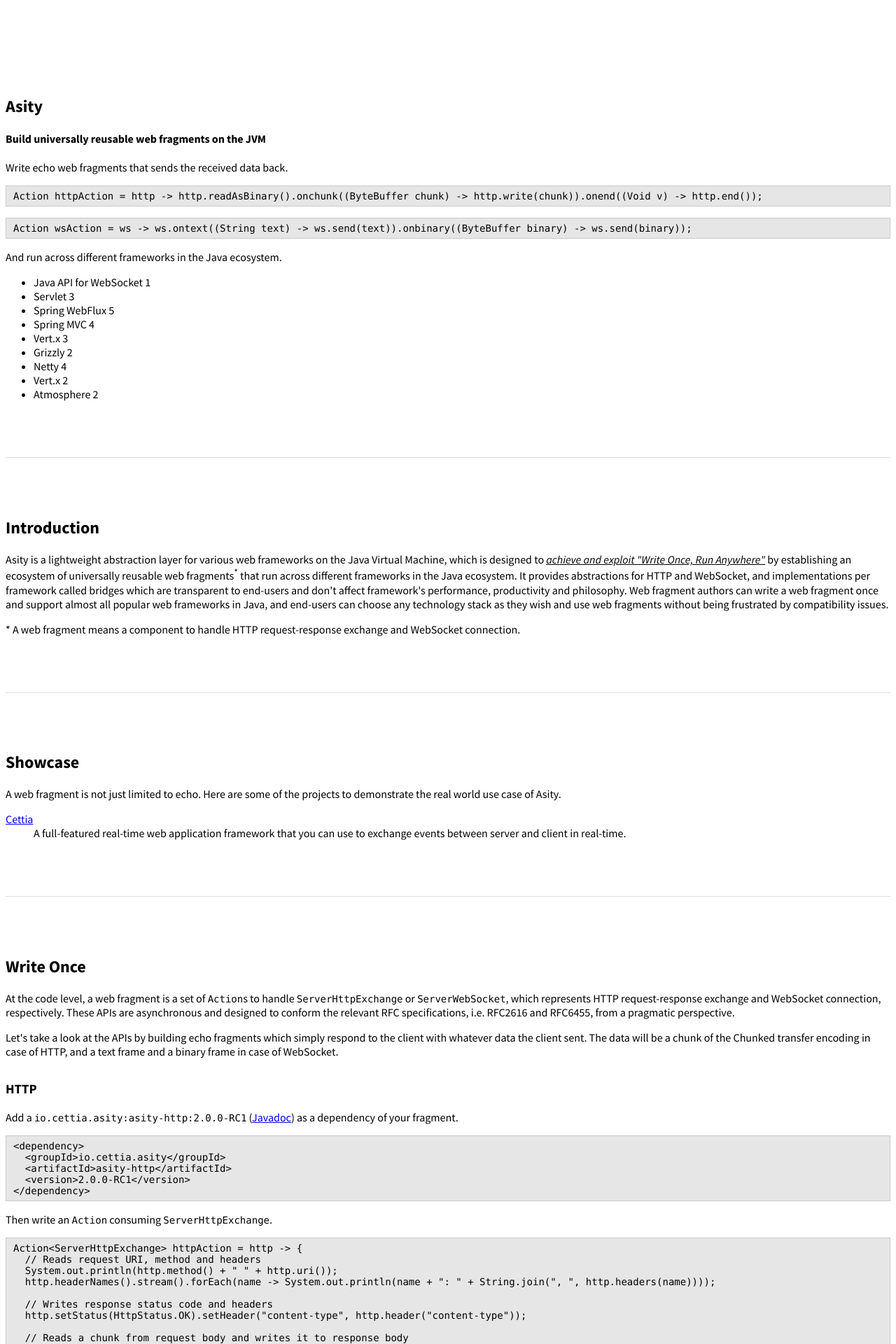
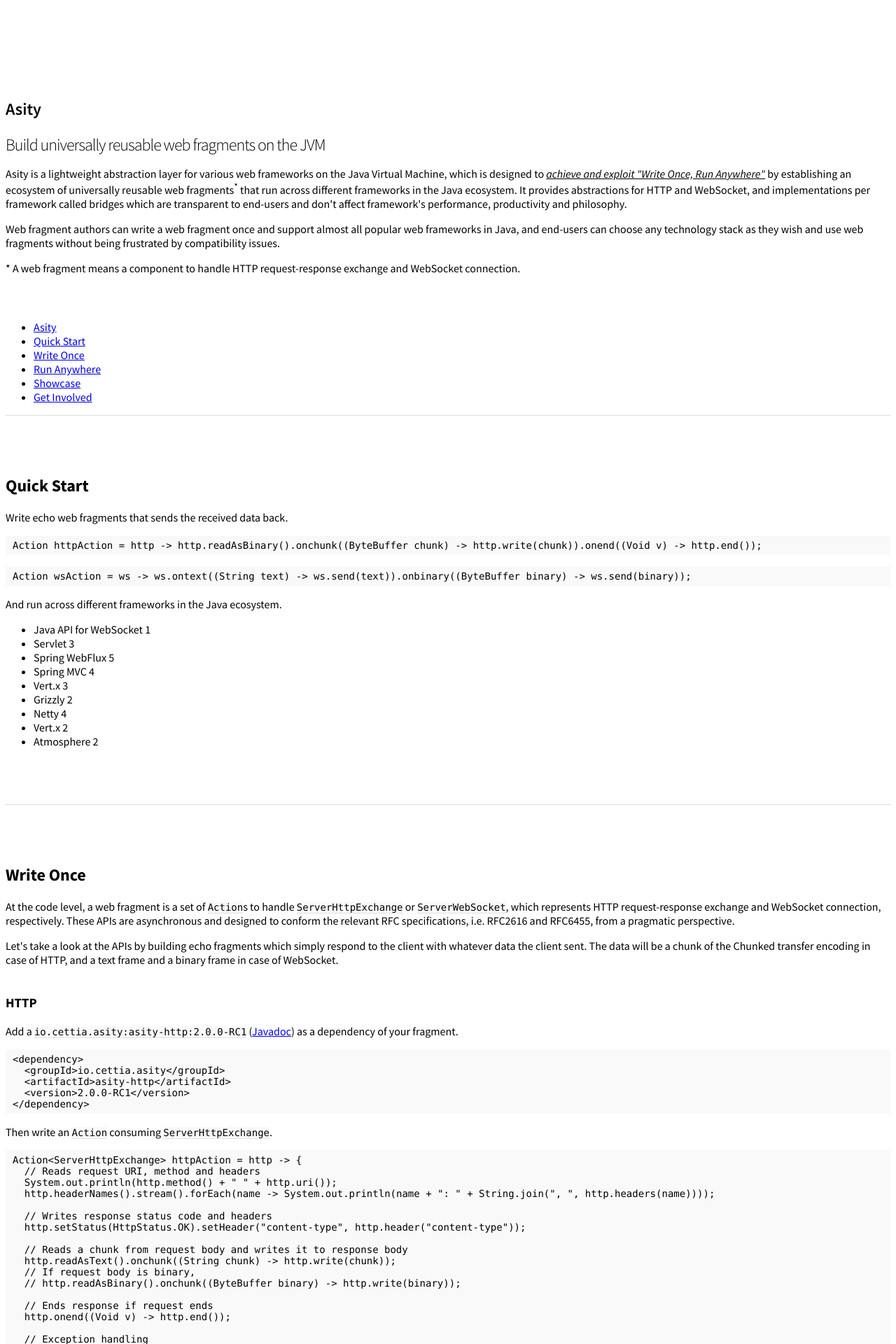
Before and after one commit to cettia/asity, a Jekyll site: the page built from index.html, in a window 1280 px wide. Shown: the top 1920 px of the page at 70% size. Built offline with Jekyll 4.4.1, drawn with Linux system fonts in a browser that asks for light colours; a style sheet for code colours, icons or effects is not loaded; some of the changed text lies outside the part shown.

Commit message:
Reorganize the structure

````diff
--- a/_includes/app.js
+++ b/_includes/app.js
@@ -1,5 +1,5 @@
 (function() {
-  $("h2,h3").each(function() {
+  $("h2[id],h3[id]").each(function() {
     var $this = $(this);
     var $link = $("<a />").attr("href", "#" + $this.attr('id')).text(String.fromCharCode("182")).hide();
     $this.append($link).hover(function() {
--- a/_includes/app.scss
+++ b/_includes/app.scss
@@ -4,14 +4,20 @@
   font-family: "Source Sans Pro", "Helvetica Neue", Helvetica, Roboto, Arial, sans-serif
 }
 
+a {
+  word-break: break-all;
+}
+
 code {
   font-family: Consolas, "Liberation Mono", Menlo, Courier, monospace;
   font-size: 0.875rem;
   word-break: break-all;
+  background-color: #f9f9f9;
+  border: none;
+  border-bottom: 1px solid #e4e1e1;
 }
 
 em {
-  // TODO use box-shadow
   text-decoration: underline;
 }
 
@@ -20,7 +26,7 @@
 }
 
 h3 {
-  margin-top: 2rem;
+  margin-top: 2.5rem;
 }
 
 h2 > a, h3 > a {
@@ -32,8 +38,8 @@
   pre.highlight {
     margin-bottom: 1rem;
     padding: 0.375rem 0.625rem;
-    background-color: #e6e6e6;
-    border: 1px solid #cacaca;
+    background-color: #f9f9f9;
+    border: none;
 
     code {
       display: block;
@@ -50,13 +56,15 @@
 }
 
 section {
-  // TODO support responsive design
   padding-top: 4rem;
   padding-bottom: 4rem;
   border-bottom: 1px solid #dedede;
 }
 
 #announcement {
+  margin: 0;
+  padding: 0.5rem;
+  border: none;
   & > p {
     visibility: hidden;
   }
@@ -71,3 +79,28 @@
     }
   }
 }
+
+#hero {
+  $background-color: #fff;
+  padding-top: 4rem;
+  padding-bottom: 2rem;
+
+  background-color: $background-color;
+  border-bottom: none;
+  h1 {
+    margin: 0;
+    font-weight: 600;
+  }
+  h2 {
+    margin-bottom: 1rem;
+    font-weight: 300;
+    letter-spacing: -0.0625rem;
+  }
+  & + div[data-sticky-container] > div[data-sticky] {
+    background-color: $background-color;
+    border-bottom: 1px solid #dedede;
+    .top-bar, .top-bar ul {
+      background-color: transparent;
+    }
+  }
+}
--- a/index.html
+++ b/index.html
@@ -9,9 +9,43 @@
   <div class="grid-container">
     <div class="grid-x">
       <div class="cell">
-        <h1>Asity</h1>
-        <h4 class="subheader">Build universally reusable web fragments on the JVM</h4>
-        <p>Write echo web fragments that sends the received data back.</p>
+        <h1 class="h5">Asity</h1>
+        <h2>Build universally reusable web fragments on the JVM</h2>
+        <p>Asity is a lightweight abstraction layer for various web frameworks on the Java Virtual Machine, which is designed to <em>achieve and exploit "Write Once, Run Anywhere"</em> by establishing an ecosystem of universally reusable web fragments<sup>*</sup> that run across different frameworks in the Java ecosystem. It provides abstractions for HTTP and WebSocket, and implementations per framework called bridges which are transparent to end-users and don't affect framework's performance, productivity and philosophy.</p>
+        <p>Web fragment authors can write a web fragment once and support almost all popular web frameworks in Java, and end-users can choose any technology stack as they wish and use web fragments without being frustrated by compatibility issues.</p>
+        <p>* A web fragment means a component to handle HTTP request-response exchange and WebSocket connection.</p>
+      </div>
+    </div>
+  </div>
+</section>
+<div data-sticky-container>
+  <div data-sticky data-margin-top="0" data-top-anchor="quick-start-wrapper:top">
+    <div class="grid-container">
+      <div class="grid-x">
+        <div class="cell">
+          <div class="top-bar">
+            <div class="top-bar-left">
+              <ul class="menu" data-smooth-scroll data-offset="93">
+                <li><a href="#hero">Asity</a></li>
+                <li><a href="#quick-start">Quick Start</a></li>
+                <li><a href="#write-once">Write Once</a></li>
+                <li><a href="#run-anywhere">Run Anywhere</a></li>
+                <li><a href="#showcase">Showcase</a></li>
+                <li><a href="#get-involved">Get Involved</a></li>
+              </ul>
+            </div>
+          </div>
+        </div>
+      </div>
+    </div>
+  </div>
+</div>
+<section id="quick-start-wrapper">
+  <div class="grid-container">
+    <div class="grid-x">
+      <div class="cell">
+        <h2 id="quick-start">Quick Start</h2>
+          <p>Write echo web fragments that sends the received data back.</p>
 {% capture panel %}
 ```java
 Action httpAction = http -> http.readAsBinary().onchunk((ByteBuffer chunk) -> http.write(chunk)).onend((Void v) -> http.end());
@@ -23,7 +57,7 @@
 ```
 {% endcapture %}{{ panel | markdownify }}
         <p>And run across different frameworks in the Java ecosystem.</p>
-        <ul class="tabs" data-responsive-accordion-tabs="tabs small-accordion large-tabs" data-active-collapse="true" data-deep-link="true" data-update-history="true" data-allow-all-closed="true" id="example-tabs">
+        <ul class="tabs" data-responsive-accordion-tabs="tabs small-accordion large-tabs" data-active-collapse="true" data-deep-link="true" data-allow-all-closed="true" id="example-tabs">
           <li class="tabs-title"><a>Java API for WebSocket 1</a></li>
           <li class="tabs-title"><a>Servlet 3</a></li>
           <li class="tabs-title"><a>Spring WebFlux 5</a></li>
@@ -35,31 +69,6 @@
           <li class="tabs-title"><a>Atmosphere 2</a></li>
         </ul>
         <div class="tabs-content" data-tabs-content="example-tabs"></div>
-      </div>
-    </div>
-  </div>
-</section>
-<section>
-  <div class="grid-container">
-    <div class="grid-x">
-      <div class="cell">
-        <h2 id="introduction">Introduction</h2>
-        <p>Asity is a lightweight abstraction layer for various web frameworks on the Java Virtual Machine, which is designed to <em>achieve and exploit "Write Once, Run Anywhere"</em> by establishing an ecosystem of universally reusable web fragments<sup>*</sup> that run across different frameworks in the Java ecosystem. It provides abstractions for HTTP and WebSocket, and implementations per framework called bridges which are transparent to end-users and don't affect framework's performance, productivity and philosophy. Web fragment authors can write a web fragment once and support almost all popular web frameworks in Java, and end-users can choose any technology stack as they wish and use web fragments without being frustrated by compatibility issues.</p>
-        <p>* A web fragment means a component to handle HTTP request-response exchange and WebSocket connection.</p>
-      </div>
-    </div>
-  </div>
-</section>
-<section>
-  <div class="grid-container">
-    <div class="grid-x">
-      <div class="cell">
-        <h2 id="showcase">Showcase</h2>
-        <p>A web fragment is not just limited to echo. Here are some of the projects to demonstrate the real world use case of Asity.</p>
-        <dl>
-          <dt><a href="http://cettia.io" target="_blank">Cettia</a></dt>
-          <dd>A full-featured real-time web application framework that you can use to exchange events between server and client in real-time.</dd>
-        </dl>
       </div>
     </div>
   </div>
@@ -563,7 +572,21 @@
   <div class="grid-container">
     <div class="grid-x">
       <div class="cell">
-        <h2>Get Involved</h2>
+        <h2 id="showcase">Showcase</h2>
+        <p>A web fragment is not just limited to echo. Here are some of the projects to demonstrate the real world use case of Asity.</p>
+        <dl>
+          <dt><a href="http://cettia.io" target="_blank">Cettia</a></dt>
+          <dd>A full-featured real-time web application framework that you can use to exchange events between server and client in real-time.</dd>
+        </dl>
+      </div>
+    </div>
+  </div>
+</section>
+<section>
+  <div class="grid-container">
+    <div class="grid-x">
+      <div class="cell">
+        <h2 id="get-involved">Get Involved</h2>
         <p>Asity is an open source project licensed under Apache License 2.0 and driven by the community, for the community. If you are interested and would like to be more involved, feel free to join the community and share your feedback.</p>
         <ul class="menu">
           <li><a href="http://groups.google.com/group/cettia" target="_blank">Mailing list</a></li>
````
